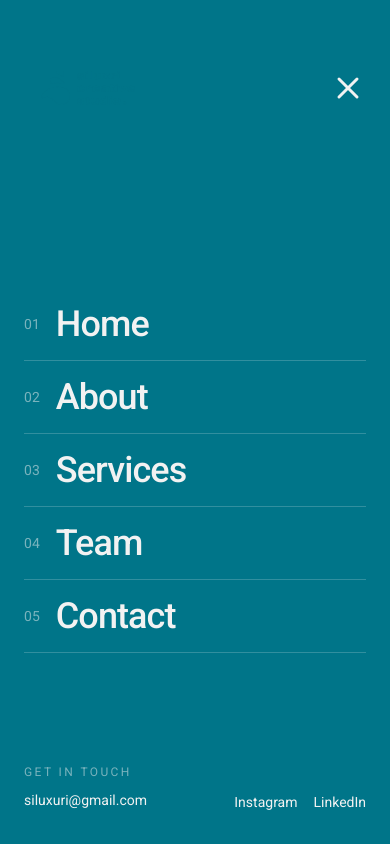
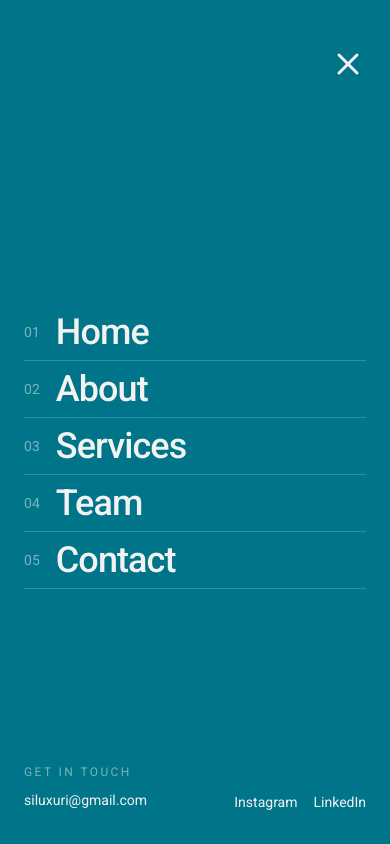
Before and after one commit to ernestkris6/Siluxuri, a React (Vite) app: page /contact in a window 390 px wide. Both pictures are taken after a click on the button 366 px from the left and 64 px from the top of the page. Shown: the top 844 px of the page. Built offline with nearby package versions, Linux system fonts and the light colour scheme.

Commit message:
hamburger py-2

```diff
--- a/src/UI/Navbar.jsx
+++ b/src/UI/Navbar.jsx
@@ -77,7 +77,7 @@ export default function Navbar() {
               className="fixed inset-0 z-40 flex min-h-screen flex-col bg-magenta text-white md:hidden"
             >
               {/* Menu Header */}
-              <div className="flex items-center justify-between px-6 py-6">
+              <div className="flex items-center justify-between px-6">
                 <Logo />
                   <button
                     onClick={() => setIsOpen(false)}
@@ -103,7 +103,7 @@ export default function Navbar() {
                     <NavLink
                       to={item.path}
                       onClick={() => setIsOpen(false)}
-                      className="group flex items-center border-b border-white/20 py-4"
+                      className="group flex items-center border-b border-white/20 py-2"
                     >
                       <span className="mr-4 text-sm text-white/50">
                         0{index + 1}
```
Lines whose indentation alone changed are shown as unchanged.
